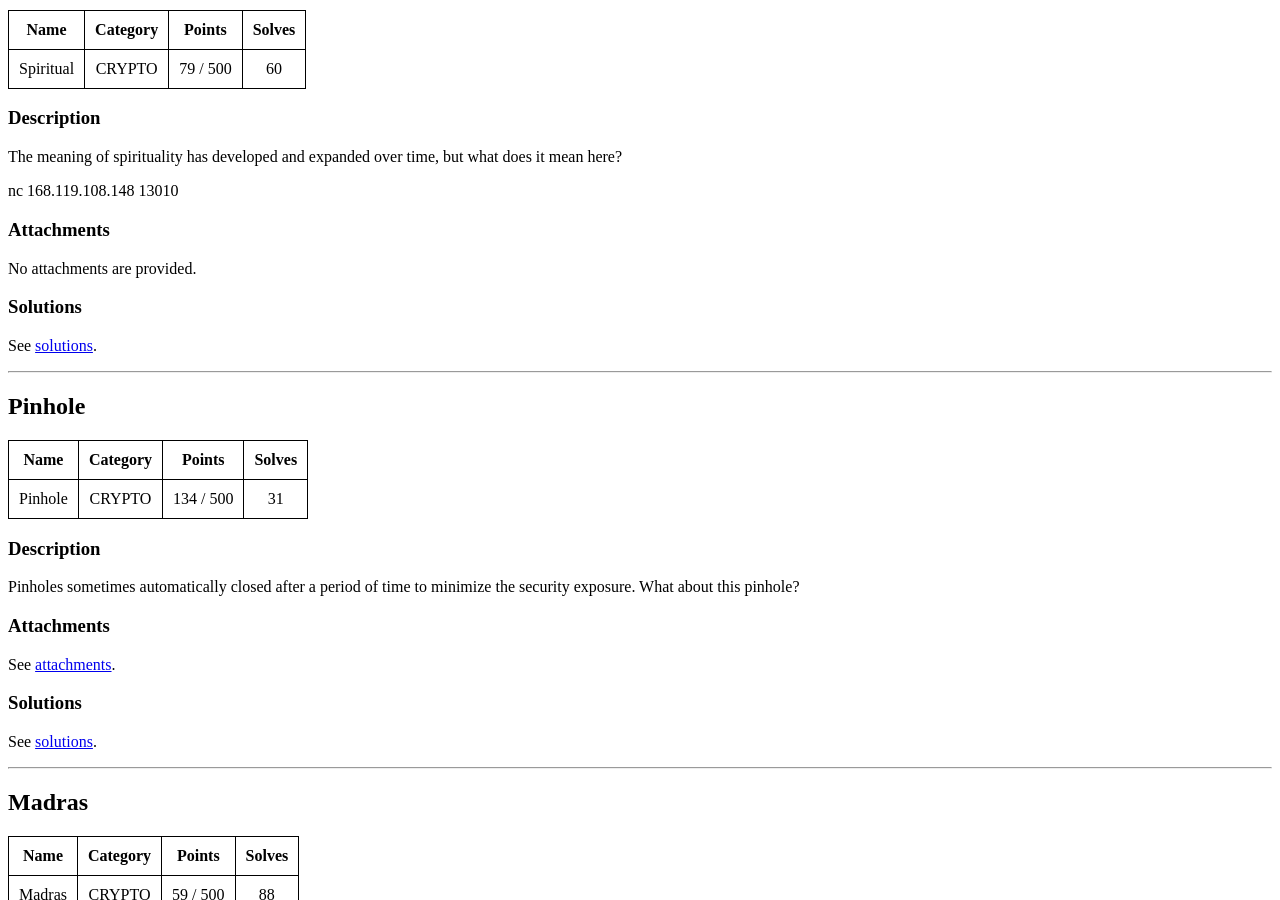
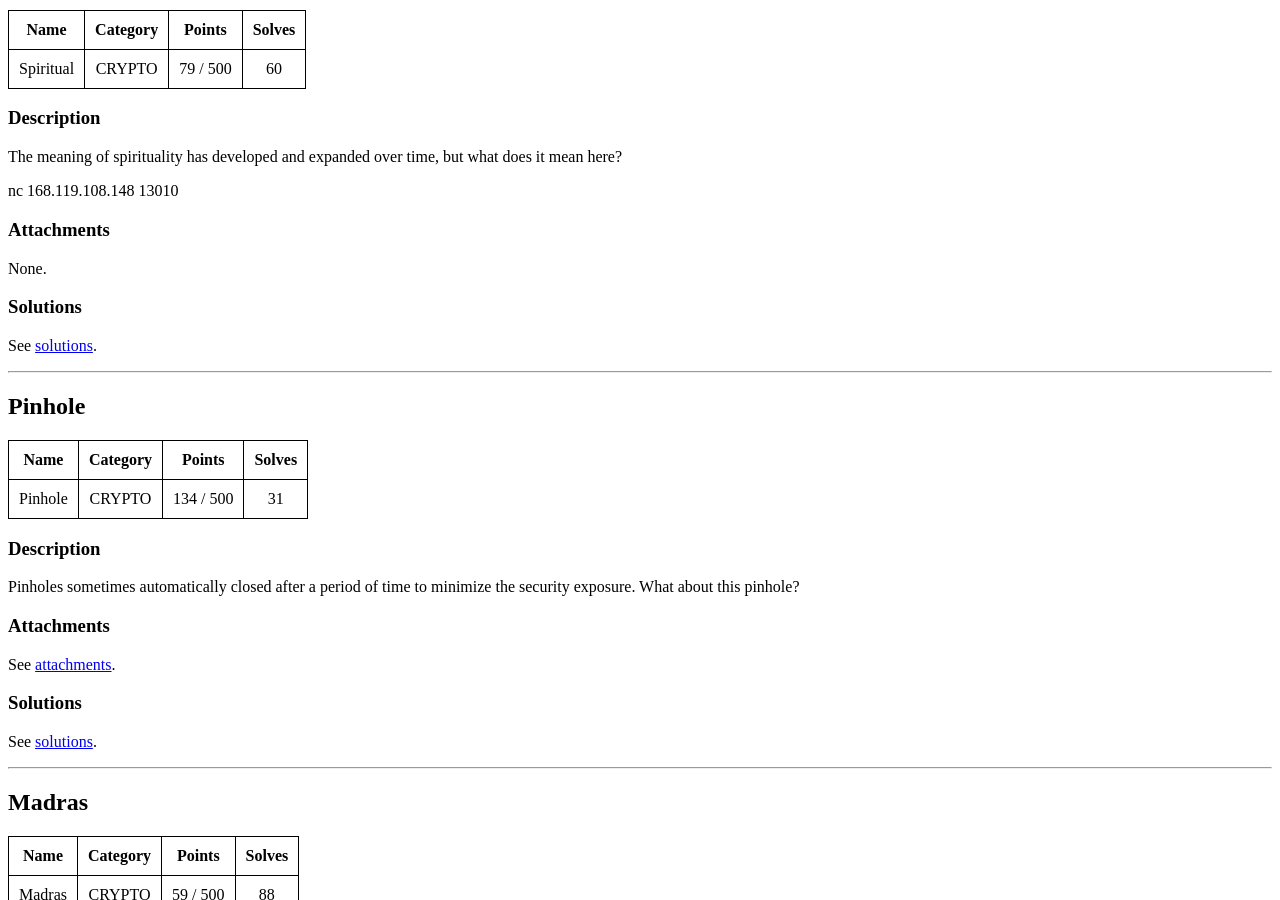
Before and after one commit to Roadicing/Roadicing.github.io, a Jekyll site: the page built from _posts/2021-10-26-asisctf-quals-writeup.md, in a window 1280 px wide and 900 px high, scrolled down 677 px. Built offline with Jekyll 4.4.1, drawn with Linux system fonts in a browser that asks for light colours.

Commit message:
Update 2021-10-26-asisctf-quals-writeup.md

```diff
--- a/_posts/2021-10-26-asisctf-quals-writeup.md
+++ b/_posts/2021-10-26-asisctf-quals-writeup.md
@@ -37,7 +37,7 @@ See [solutions](https://github.com/roadicing/ctf-writeups/tree/main/2021/asisctf
 > nc 168.119.108.148 13010
 
 ### Attachments
-No attachments are provided.
+None.
 
 ### Solutions
 See [solutions](https://github.com/roadicing/ctf-writeups/tree/main/2021/asisctf-quals/spiritual/solutions).
```
